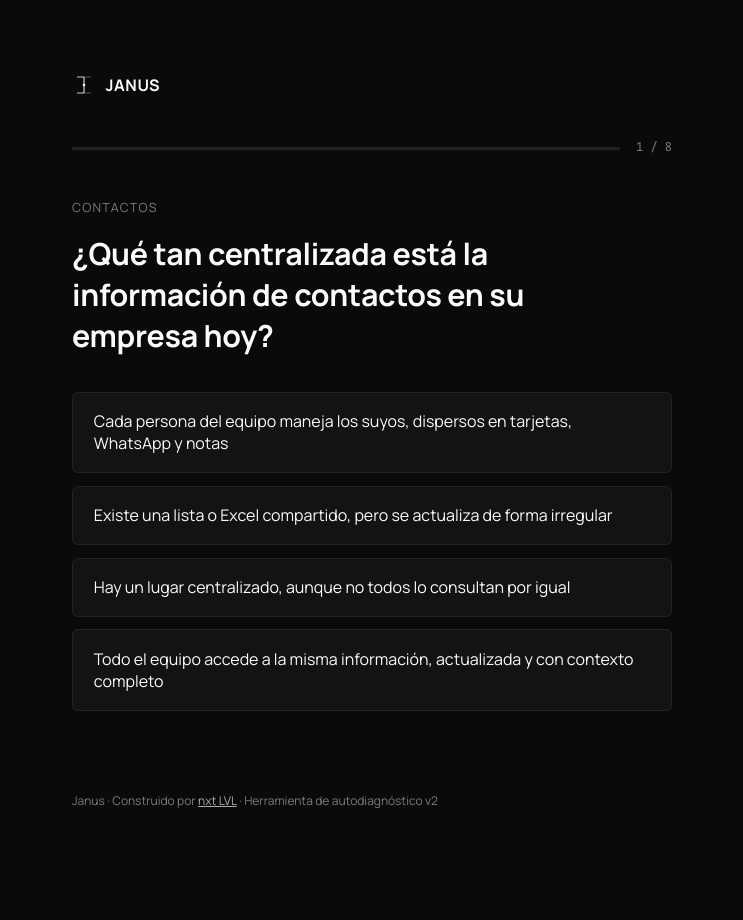
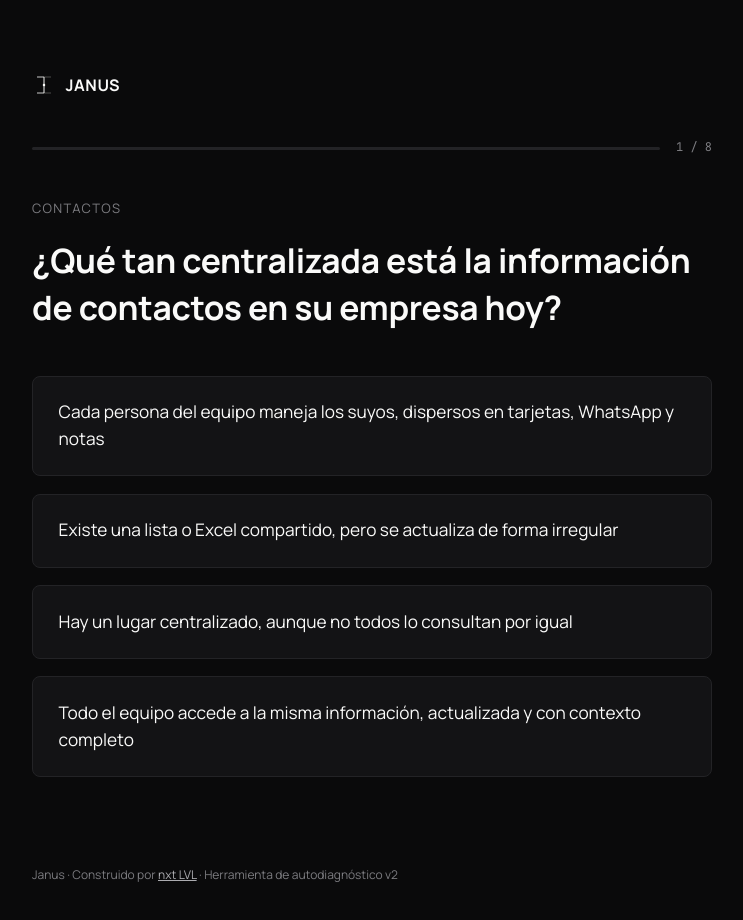
Before and after one commit to Velox-WB/diagnostico-janus, a website: page index.html in a window 1280 px wide. Both pictures are taken after a click on the button "Comenzar mi autodiagnóstico". Shown: the whole page, without its empty margins (268-1011 px from the left). Drawn offline with Linux system fonts and the light colour scheme.

Commit message:
Update index.html

```diff
--- a/index.html
+++ b/index.html
@@ -50,7 +50,7 @@ body{
 .serif{font-family:'Fraunces',serif;}
 .sr-only{position:absolute;width:1px;height:1px;overflow:hidden;clip:rect(0,0,0,0);}
 
-.shell{max-width:680px;margin:0 auto;padding:3rem 1.75rem 5rem;min-height:100vh;display:flex;flex-direction:column;}
+.shell{max-width:760px;margin:0 auto;padding:3rem 1.75rem 5rem;min-height:100vh;display:flex;flex-direction:column;}
 @media(min-width:640px){.shell{padding:4.5rem 2.5rem 6rem;}}
 
 /* HEADER */
@@ -97,18 +97,18 @@ body{
 .btn[disabled]{opacity:0.4;pointer-events:none;}
 
 /* QUESTION SCREEN */
-.q-cat{font-size:12.5px;color:var(--gris-500);letter-spacing:0.1em;margin-bottom:0.9rem;text-transform:uppercase;}
-.q-title{font-weight:700;font-size:clamp(1.4rem,4vw,1.9rem);line-height:1.35;margin-bottom:2.2rem;max-width:28ch;letter-spacing:-0.01em;}
-.options{display:flex;flex-direction:column;gap:0.8rem;}
+.q-cat{font-size:13px;color:var(--gris-500);letter-spacing:0.1em;margin-bottom:1.1rem;text-transform:uppercase;}
+.q-title{font-weight:700;font-size:clamp(1.5rem,4.2vw,2.1rem);line-height:1.4;margin-bottom:2.8rem;max-width:34ch;letter-spacing:-0.01em;}
+.options{display:flex;flex-direction:column;gap:1.1rem;}
 .opt{
-  text-align:left;background:var(--negro-card);border:1px solid var(--borde);border-radius:6px;
-  padding:1.1rem 1.3rem;color:var(--blanco);font-size:1rem;cursor:pointer;
+  text-align:left;background:var(--negro-card);border:1px solid var(--borde);border-radius:8px;
+  padding:1.4rem 1.6rem;color:var(--blanco);font-size:1.08rem;line-height:1.55;cursor:pointer;
   transition:border-color .15s ease, background .15s ease, transform .1s ease;font-family:'Manrope',sans-serif;
 }
 .opt:hover{border-color:var(--gris-500);background:var(--negro-card-2);}
 .opt.selected{border-color:var(--blanco);background:var(--negro-card-2);}
 .opt:active{transform:scale(0.99);}
-.q-nav{margin-top:2rem;}
+.q-nav{margin-top:2.5rem;}
 
 /* CAPTURE */
 .field{margin-bottom:1.3rem;}
```
